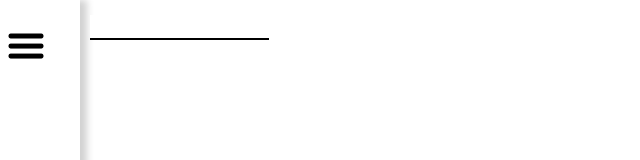
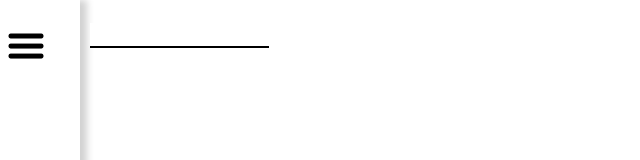
Before and after one commit to kahbernardo/todoApp, a React (Create React App) app in the folder todo-frontend/: page /todo in a window 1280 px wide. Shown: the top 160 px of the page, without its empty margins (0-640 px from the left). Built offline with nearby package versions, Linux system fonts and the light colour scheme.

Commit message:
default input

```diff
--- a/todo-frontend/src/components/input/index.jsx
+++ b/todo-frontend/src/components/input/index.jsx
@@ -7,6 +7,7 @@ const Input = ({ change, placeholder, title, largura, altura, mascara, value })
     if (content == value) return
     change && change(content)
   }
+
 
   return (
     <ST.InputContainer
--- a/todo-frontend/src/components/input/styles.js
+++ b/todo-frontend/src/components/input/styles.js
@@ -11,6 +11,7 @@ export const InputContainer = styled.div`
   padding:5px 0 0 0;
   flex-direction:column;
   border-radius:5px;
+  justify-content:center;
 `;
 export const InputTitle = styled.div`
   display:flex;
--- a/todo-frontend/src/views/todo/index.jsx
+++ b/todo-frontend/src/views/todo/index.jsx
@@ -8,7 +8,9 @@ const ToDo = () => {
   return (
     <ST.Container>
       <SideMenu />
-      <Input />
+      <Input
+
+      />
     </ST.Container>
   )
 }
```
